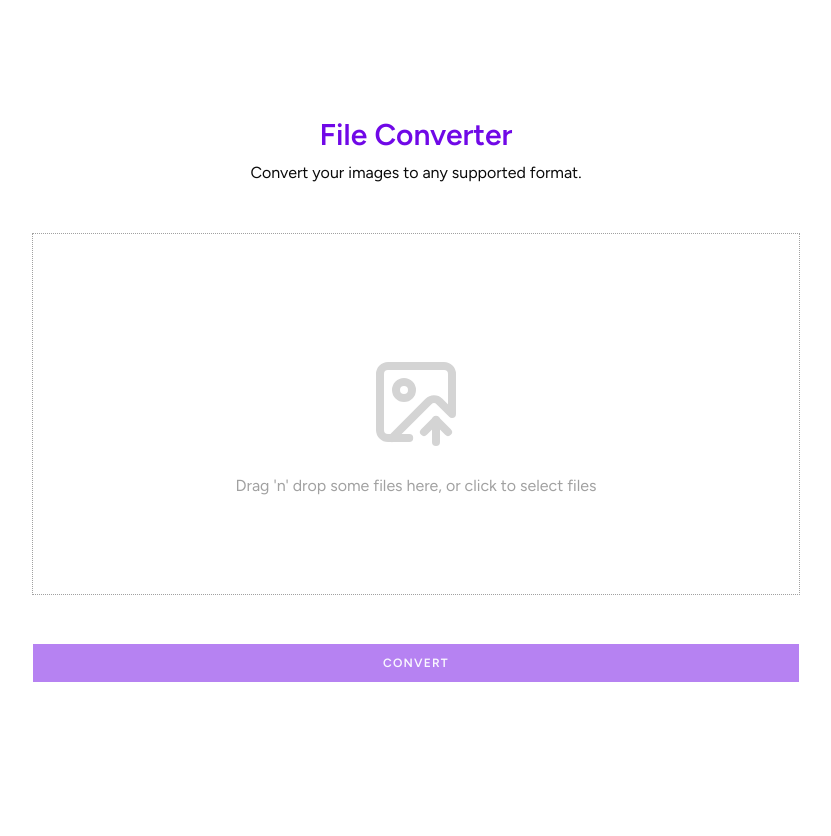
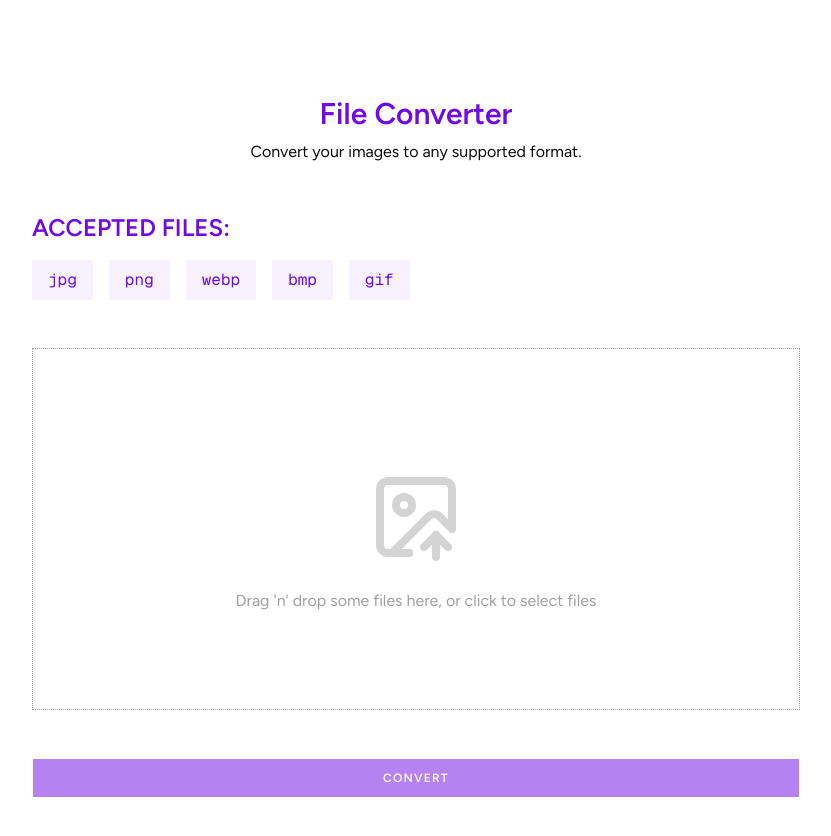
Before and after one commit to salman9802/image2image, a Next.js app: page /convert in a window 1280 px wide. Shown: the top 836 px of the page, without its empty margins (224-1055 px from the left). Before the commit the page ends 800 px from the top, so only its background shows below. Built offline with nearby package versions, Linux system fonts and the light colour scheme.

Commit message:
fix: Supported formats, accepted formats, remove uploaded file format from target format options and add UI showing accepted file formats

```diff
--- a/app/convert/page.tsx
+++ b/app/convert/page.tsx
@@ -4,7 +4,7 @@ import ConvertUploadItem from "@/components/convert/ConvertUploadItem";
 import { Button } from "@/components/ui/button";
 import { ConvertContextProvider, TConvertUploadItem, useConvert } from "@/contexts/convert";
 import { convert, getFormatConfigByMimeType } from "@/lib/convert";
-import { DROPZONE_ACCEPTED_FILES } from "@/lib/formats";
+import { ACCEPTED_FORMAT_CONFIGS, DROPZONE_ACCEPTED_FILES } from "@/lib/formats";
 import { cn, downloadBlob, fileIcon } from "@/lib/utils";
 import { TConvertComponentState } from "@/types/convert.type";
 import { Check, File, ImageUp, Upload, X } from "lucide-react";
@@ -121,6 +121,17 @@ export default function Page() {
       <div className="flex flex-col gap-2 items-center">
         <h1 className="font-semibold text-primary text-xl md:text-2xl lg:text-3xl">File Converter</h1>
         <p>Convert your images to any supported format.</p>
+      </div>
+
+      <div className="w-full flex flex-col gap-4">
+        <h2 className="font-semibold uppercase text-primary text-xl md:text-2xl">Accepted Files:</h2>
+        <div className="flex flex-wrap gap-x-4 gap-y-3">
+          {ACCEPTED_FORMAT_CONFIGS.map((supportedFormatConfig, i) => (
+            <p key={i} className="cursor-pointer bg-primary/5 px-4 py-2 text-primary font-mono">
+              {supportedFormatConfig.extensions[0]}
+            </p>
+          ))}
+        </div>
       </div>
 
       {/* Uploads */}
--- a/components/convert/ConvertUploadItem.tsx
+++ b/components/convert/ConvertUploadItem.tsx
@@ -43,6 +43,7 @@ export default function ConvertUploadItem({ uploadId, onFormatSelect }: TConvert
 
   React.useEffect(() => {
     if (context.state === "processing" && upload.state === "ready") {
+      context.setUploadState(uploadId, "processing");
       (async () => {
         if (targetFormatConfig == undefined) throw new Error("Error: no target format selected for one of the uploads.");
 
@@ -83,7 +84,7 @@ export default function ConvertUploadItem({ uploadId, onFormatSelect }: TConvert
             </PopoverHeader>
 
             <div className="flex flex-wrap gap-x-4 gap-y-3">
-              {SUPPORTED_FORMAT_CONFIGS.map((supportedFormatConfig, i) => (
+              {SUPPORTED_FORMAT_CONFIGS.filter(config => !config.mimeTypes.includes(upload.file.type)).map((supportedFormatConfig, i) => (
                 <p onClick={() => setTargetFormatConfig(supportedFormatConfig)} key={i} className="cursor-pointer bg-primary/5 px-4 py-2 text-primary font-mono">
                   {supportedFormatConfig.extensions[0]}
                   {/* {supportedFormatConfig.extensions.reduce((prev, curr) => `${ prev } / ${ curr }`, "").slice(0)} */}
@@ -99,6 +100,7 @@ export default function ConvertUploadItem({ uploadId, onFormatSelect }: TConvert
       <span className={cn("flex-1 uppercase text-center font-semibold",
         {
           "text-orange-500": upload.state === "waiting",
+          "bg-linear-to-r from-yellow-300 via-amber-400 text-orange-500": upload.state === "processing",
           "text-primary": upload.state === "ready",
           "text-green-500": upload.state === "finished"
         }
--- a/contexts/convert.tsx
+++ b/contexts/convert.tsx
@@ -4,7 +4,7 @@ import { TFormatConfig } from "@/lib/formats";
 import React from "react";
 
 export type TConvertState = "idle" | "pending" | "processing" | "finished"; // State Machine
-export type TConvertUploadItemState = "waiting" | "ready" | "finished"; // State Machine
+export type TConvertUploadItemState = "waiting" | "ready" | "processing" | "finished"; // State Machine
 
 export type TConvertUploadItem = {
   id: string;
--- a/lib/formats.ts
+++ b/lib/formats.ts
@@ -16,8 +16,8 @@ export interface TFormatConfig {
   label: string;                                    // for UI, e.g. "JPEG"
   extensions: string[];                             // all known extensions e.g. ["jpg", "jpeg"]
   mimeTypes: string[];                              // all known MIME types, [] if browser gives none
-  encode?: TEncoder;                                // present = usable as input
-  decode?: TDecoder;                                // present = usable as output
+  encode?: TEncoder;                                // present = usable as output
+  decode?: TDecoder;                                // present = usable as input
   supportsQuality?: boolean;                        // show a quality slider for this output?
 }
 
@@ -92,7 +92,7 @@ export const FORMATS: Record<string, TFormatConfig> = {
 } as const;
 
 
-export const DROPZONE_ACCEPTED_FILES = Object.keys(FORMATS).filter(format => FORMATS[format].encode !== undefined).map(format => {
+export const DROPZONE_ACCEPTED_FILES = Object.keys(FORMATS).filter(format => FORMATS[format].decode !== undefined).map(format => {
   const formatConfig = FORMATS[format];
   let acceptedFiles: any = {};
   formatConfig.mimeTypes.map(mimeType => acceptedFiles[mimeType] = formatConfig.extensions.map(ext => `.${ext}`));
@@ -100,4 +100,7 @@ export const DROPZONE_ACCEPTED_FILES = Object.keys(FORMATS).filter(format => FOR
   return acceptedFiles;
 });
 
-export const SUPPORTED_FORMAT_CONFIGS = Object.keys(FORMATS).filter(format => FORMATS[format].decode !== undefined).map(format => FORMATS[format]);
+export const SUPPORTED_FORMAT_CONFIGS = Object.keys(FORMATS).filter(format => FORMATS[format].encode !== undefined).map(format => FORMATS[format]);
+
+
+export const ACCEPTED_FORMAT_CONFIGS = Object.keys(FORMATS).filter(format => FORMATS[format].decode !== undefined).map(format => FORMATS[format]);
```
